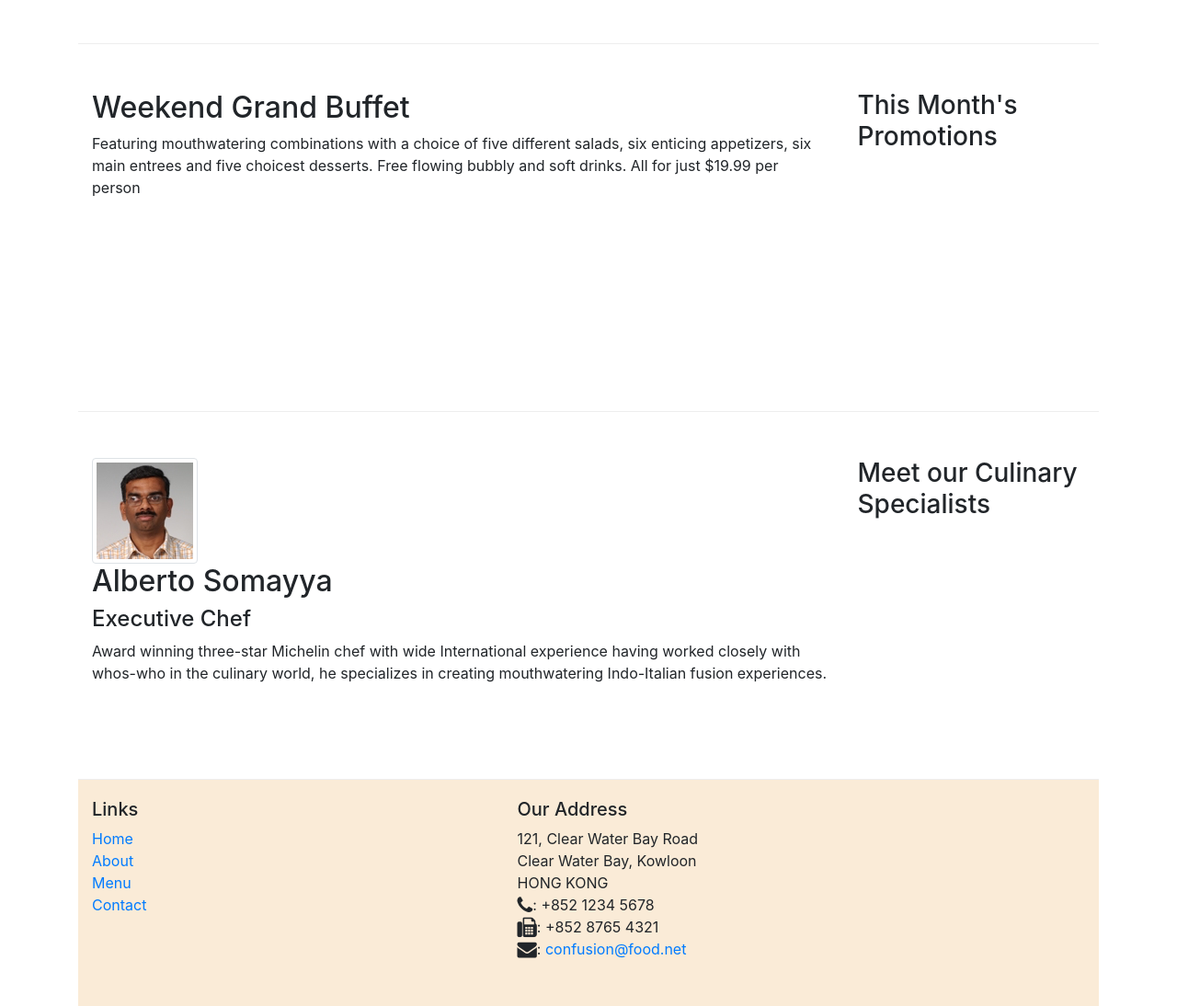
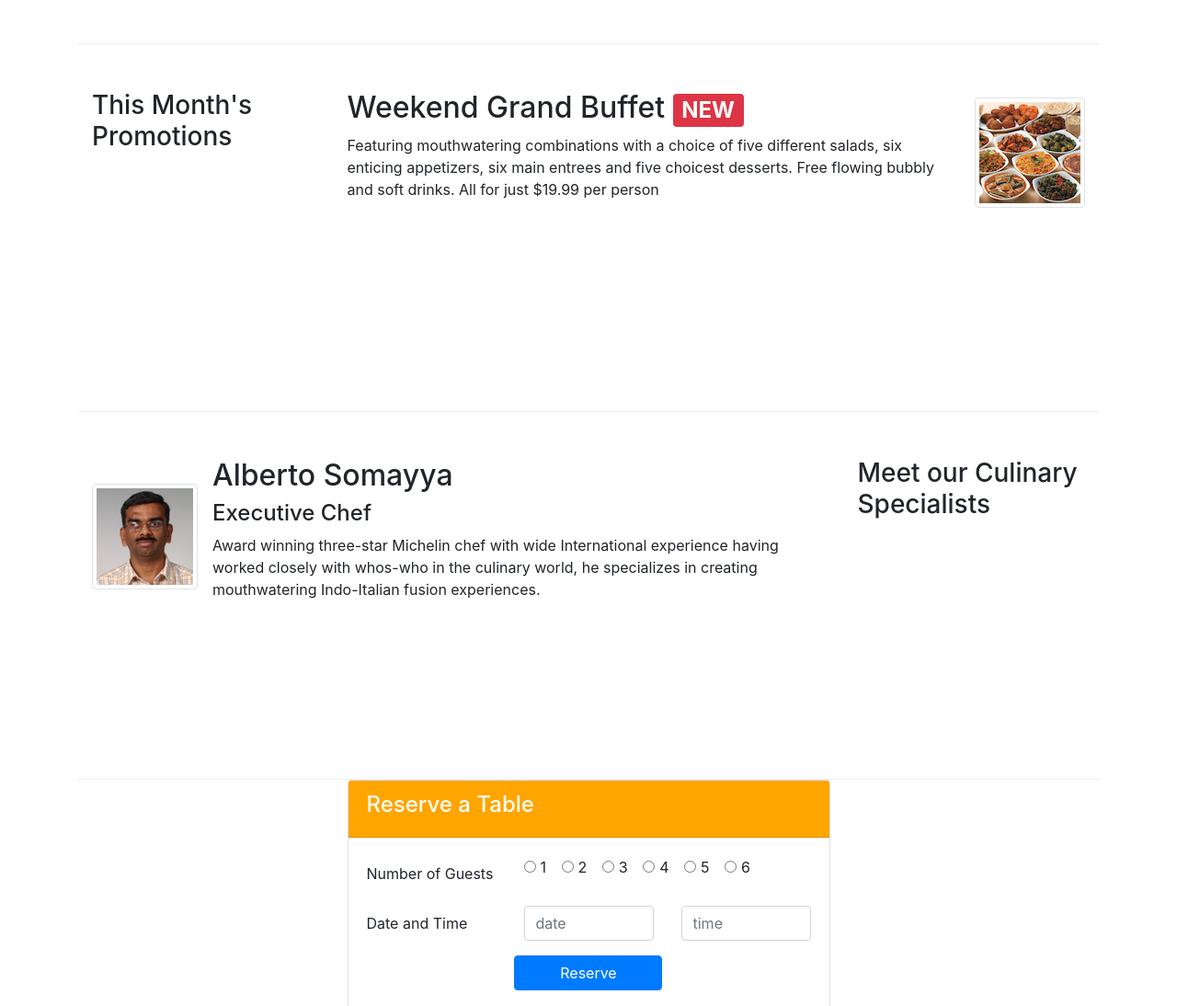
Before and after one commit to abodedaniel/RistoranteWebsite, a website: page index.html in a window 1280 px wide. Shown: the part 686-1780 px from the top of the page at 92% size. Drawn offline with nearby package versions, Linux system fonts and the light colour scheme.

Commit message:
assignment 2

```diff
--- a/css/style.css
+++ b/css/style.css
@@ -41,3 +41,7 @@ body{
 .navItem{
     padding: 0px 20px 0px 20px;
 }
+
+.idcolor{
+    background-color: orange;
+}
--- a/index.html
+++ b/index.html
@@ -41,8 +41,11 @@
                     <h1>Ristorante con Fusion</h1>
                     <p>We take inspiration from the World's best cuisines, and create a unique fusion experience. Our lipsmacking creations will tickle your culinary senses!</p>
                 </div>
-                <div class="col-12 col-sm">
+                <div class="col-12 col-sm-3">
                     <img src="img/logo.png" class="image-fluid">
+                </div>
+                <div class="btn idcolor align-self-center col-12 col-sm-3 text-dark">
+                    Reserve Table
                 </div>
             </div>
         </div>
@@ -57,7 +60,7 @@
                 <div class="media">
                     <img class="d-flex mr-3 img-thumbnail  align-self-center" src="img/uthappizza.png" alt="uthapizza">
                     <div class="media-body">
-                        <h2 class="mt-0">Uthappizza <span class="badge badge-danger">HOT</span><span class="badge badge-pill badge-secondary"></span></h2>
+                        <h2 class="mt-0">Uthappizza <span class="badge badge-danger">HOT</span><span class="badge badge-pill badge-secondary">$8</span></h2>
                         <p class="d-none d-sm-block">A unique combination of Indian Uthappam (pancake) and Italian pizza, topped with Cerignola olives, ripe vine cherry tomatoes, Vidalia onion, Guntur chillies and Buffalo Paneer.</p>
                     </div>
                 </div>
@@ -67,12 +70,17 @@
 
 
         <div class="row row-content">
-            <div class="col-12 col-sm-4 col-md-3 order-sm-last">
+            <div class="col-12 col-sm-4 col-md-3">
                 <h3>This Month's Promotions</h3>
             </div>
-            <div class="col col-sm-8 col-md-9 order-sm-first">
-                <h2>Weekend Grand Buffet</h2>
-                <p>Featuring mouthwatering combinations with a choice of five different salads, six enticing appetizers, six main entrees and five choicest desserts. Free flowing bubbly and soft drinks. All for just $19.99 per person </p>
+            <div class="col col-sm-8 col-md-9">
+                <div class="media">
+                    <div class="media-body">
+                        <h2 class="mt-0">Weekend Grand Buffet <span class="badge badge-danger">NEW</span></h2>
+                        <p class="d-none d-sm-block">Featuring mouthwatering combinations with a choice of five different salads, six enticing appetizers, six main entrees and five choicest desserts. Free flowing bubbly and soft drinks. All for just $19.99 per person </p>
+                    </div>
+                    <img class="d-flex ml-3 img-thumbnail align-self-center" src="img/buffet.png" alt="buffet">
+                </div>
            </div>
         </div>
 
@@ -82,13 +90,60 @@
             </div>
             <div class="col col-sm-8 col-md-9 order-first">
                 <div class="media">
-                    <img class="d-flex mr-3 align-self-center img-thumbnail" src="img/alberto.png" alt="alberto">
-                </div>
+                    <img class="d-flex mr-3 img-thumbnail  align-self-center"  src="img/alberto.png" alt="alberto">
                     <div class="media-body">
                         <h2 class="mt-0">Alberto Somayya</h2>
                         <h4 >Executive Chef</h4>
                         <p class="d-none d-sm-block">Award winning three-star Michelin chef with wide International experience having worked closely with whos-who in the culinary world, he specializes in creating mouthwatering Indo-Italian fusion experiences. </p>
                     </div>
+                </div>
+            </div>
+        </div>
+        <div class="col-12 col-sm-6 offset-md-3">
+            <div class="card">
+                <div class="card-header idcolor text-white" >
+                    <h4>Reserve a Table</h4>
+                </div>
+                <div class="card-body">
+                    <form>
+                        <div class="form-group row" role="form">
+                            <label for="NoOfGuest" class="col-form-label col-sm-4 col-12"> Number of Guests</label>
+                            <div class="col-sm-8 col-12" id="NoOfGuest">
+                                <div class="form-check form-check-inline ">
+                                    <label class="form-check-label"><input class="form-check-input" type="radio" name="NoOfGuest" id="inLineRadio1" value="1">1</label>
+                                </div>
+                                <div class="form-check form-check-inline">
+                                    <label class="form-check-label"><input class=" form-check-input" type="radio" name="NoOfGuest" id="inLineRadio2" value="2">2</label>
+                                </div>
+                                <div class="form-check form-check-inline">
+                                    <label class="form-check-label"><input class="form-check-input" type="radio" name="NoOfGuest" id="inLineRadio3" value="3">3</label>
+                                </div>
+                                <div class="form-check form-check-inline">
+                                    <label class="form-check-label"><input class="form-check-input" type="radio" name="NoOfGuest" id="inLineRadio4" value="4">4</label>
+                                </div>
+                                <div class="form-check form-check-inline">
+                                    <label class="form-check-label"><input class="form-check-input" type="radio" name="NoOfGuest" id="inLineRadio5" value="5">5</label>
+                                </div>
+                                <div class="form-check form-check-inline">
+                                    <label class="form-check-label"><input class="form-check-input" type="radio" name="NoOfGuest" id="inLineRadio6" value="6">6</label>
+                                </div>
+                            </div>
+                        </div>
+                        <div class="form-group  row">
+                            <label class="col-form-label col-12 col-sm-4 " for="Date">Date and Time</label>
+                            <div class="col-sm-4 col-12">
+                                <input type="text" placeholder="date" id="Date" class="form-control">
+                            </div>
+                            <div class="col-sm-4 col-12">
+                                <input type="text" placeholder="time" id="" class="form-control">
+                            </div>
+                        </div>
+                        <div class="btn btn-primary offset-sm-4 col-4 col-sm-4">
+                            Reserve
+                        </div>
+                    </form>
+                </div>
+
             </div>
 
         </div>
@@ -97,7 +152,7 @@
     <footer>
         <div class="container">
             <div class="row footer">
-                <div class="col-4 col-sm-5">
+                <div class="col-4 col-sm-3">
                     <h5>Links</h5>
                     <ul class="list-unstyled">
                         <li><a href="#">Home</a></li>
@@ -106,7 +161,7 @@
                         <li><a href="#">Contact</a></li>
                     </ul>
                 </div >
-                <div class = "col-7 col-sm-5">
+                <div class = "col-7 col-sm-4">
                     <h5>Our Address</h5>
                     <address>
 		              121, Clear Water Bay Road<br>
@@ -117,25 +172,13 @@
                         <i class="fa fa-envelope fa-lg"></i>: <a href="mailto:confusion@food.net">confusion@food.net</a>
 		           </address>
                 </div>
-            </div>
-                <div class="row footer">
 
-                    <div class = "col-6 col-sm-2 align-self-center">
+                    <div class = "col-12 col-sm-5 align-self-center">
                         <a class="btn btn-social-icon btn-google" href="http://google.com/+"><i class="fa fa-google-plus fa-lg"></i></a>
-                    </div>
-                    <div class = "col-6 col-sm-2 align-self-center">
                         <a class="btn btn-social-icon btn-facebook" href="http://www.facebook.com/profile.php?id="><i class="fa fa-facebook-plus fa-lg"></i></a>
-                    </div>
-                    <div class = "col-6 col-sm-2 align-self-center">
                         <a class="btn btn-social-icon btn-linkedin" href="http://www.linkedin.com/in/"><i class="fa fa-linkedin fa-lg"></i></a>
-                    </div>
-                    <div class = "col-6 col-sm-2 align-self-center">
                         <a class="btn btn-social-icon btn-twitter" href="http://twitter.com/"><i class="fa fa-twitter fa-lg"></i></a>
-                    </div>
-                    <div class = "col-6 col-sm-2 align-self-center">
                         <a class="btn btn-social-icon btn-google" href="http://youtube.com/"><i class="fa fa-youtube fa-lg"></i></a>
-                    </div>
-                        <div class = "col-6 col-sm-2 align-self-center">
                         <a class="btn btn-social-icon btn-google" href="mailto:"><i class="fa fa-envelope fa-lg"></i></a>
                     </div>
 
```
Also changed, not shown: aboutus.html (+0 -2 lines). Lines whose indentation alone changed are shown as unchanged.
